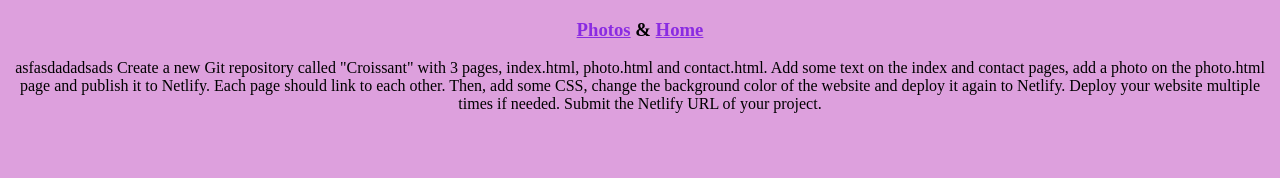
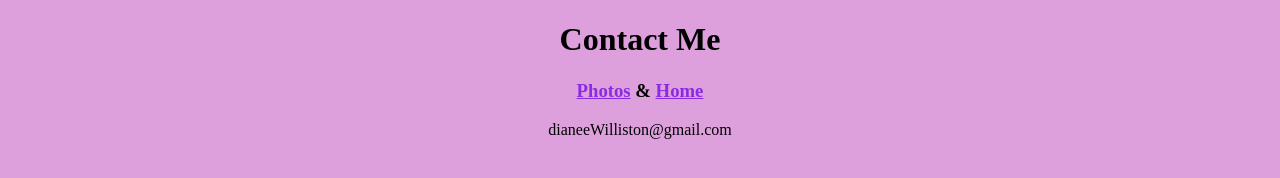
Before and after one commit to dew-9/Croissant, a plain HTML site: page contact.html in a window 1280 px wide. Drawn offline with Linux system fonts and the light colour scheme.

Commit message:
Optimized for SEO

```diff
--- a/contact.html
+++ b/contact.html
@@ -3,19 +3,16 @@
   <head>
     <meta charset="UTF-8" />
     <meta name="viewport" content="width=device-width, initial-scale=1.0" />
-    <title>Contact</title>
+    <title>Contact Me</title>
     <link rel="stylesheet" href="src/style.css" />
+    <meta name="description" content="Contact page for Croissant site" />
   </head>
   <body>
-    <h3><a href="photo.html">Photos</a> & <a href="index.html">Home</a></h3>
-    <p>
-      asfasdadadsads Create a new Git repository called "Croissant" with 3
-      pages, index.html, photo.html and contact.html. Add some text on the index
-      and contact pages, add a photo on the photo.html page and publish it to
-      Netlify. Each page should link to each other. Then, add some CSS, change
-      the background color of the website and deploy it again to Netlify. Deploy
-      your website multiple times if needed. Submit the Netlify URL of your
-      project.
-    </p>
+    <h1>Contact Me</h1>
+    <h3>
+      <a href="photo.html" title="Photos">Photos</a> &
+      <a href="index.html" title="Homepage">Home</a>
+    </h3>
+    <p>dianeeWilliston@gmail.com</p>
   </body>
 </html>
--- a/src/style.css
+++ b/src/style.css
@@ -7,6 +7,7 @@ a {
 }
 a:hover {
   text-transform: capitalize;
+  color: lightslategray;
 }
 a:visited {
   color: rgb(173, 40, 40);
```
Also changed, not shown: index.html (+7 -10 lines), photo.html (+6 -11 lines).
